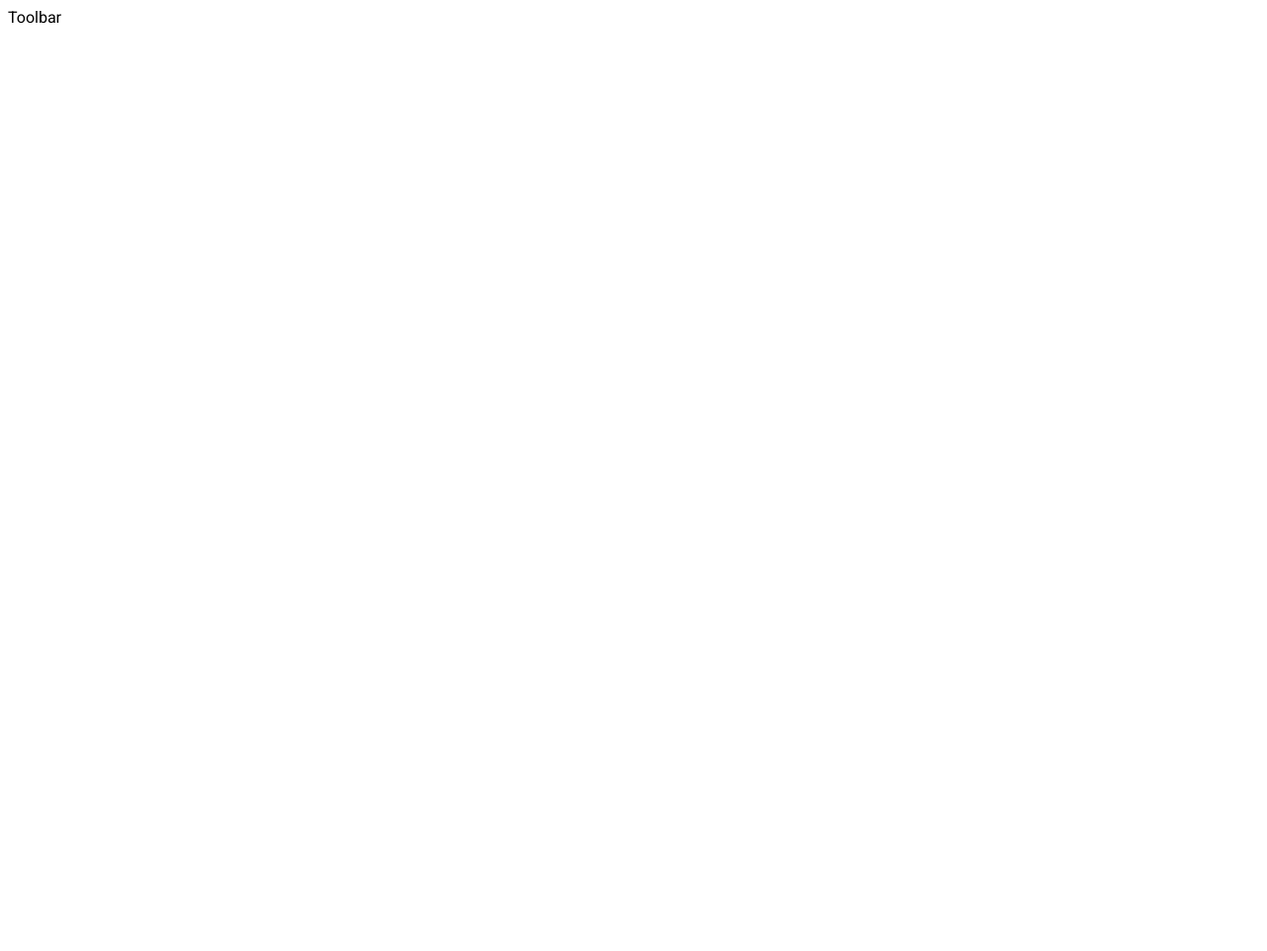
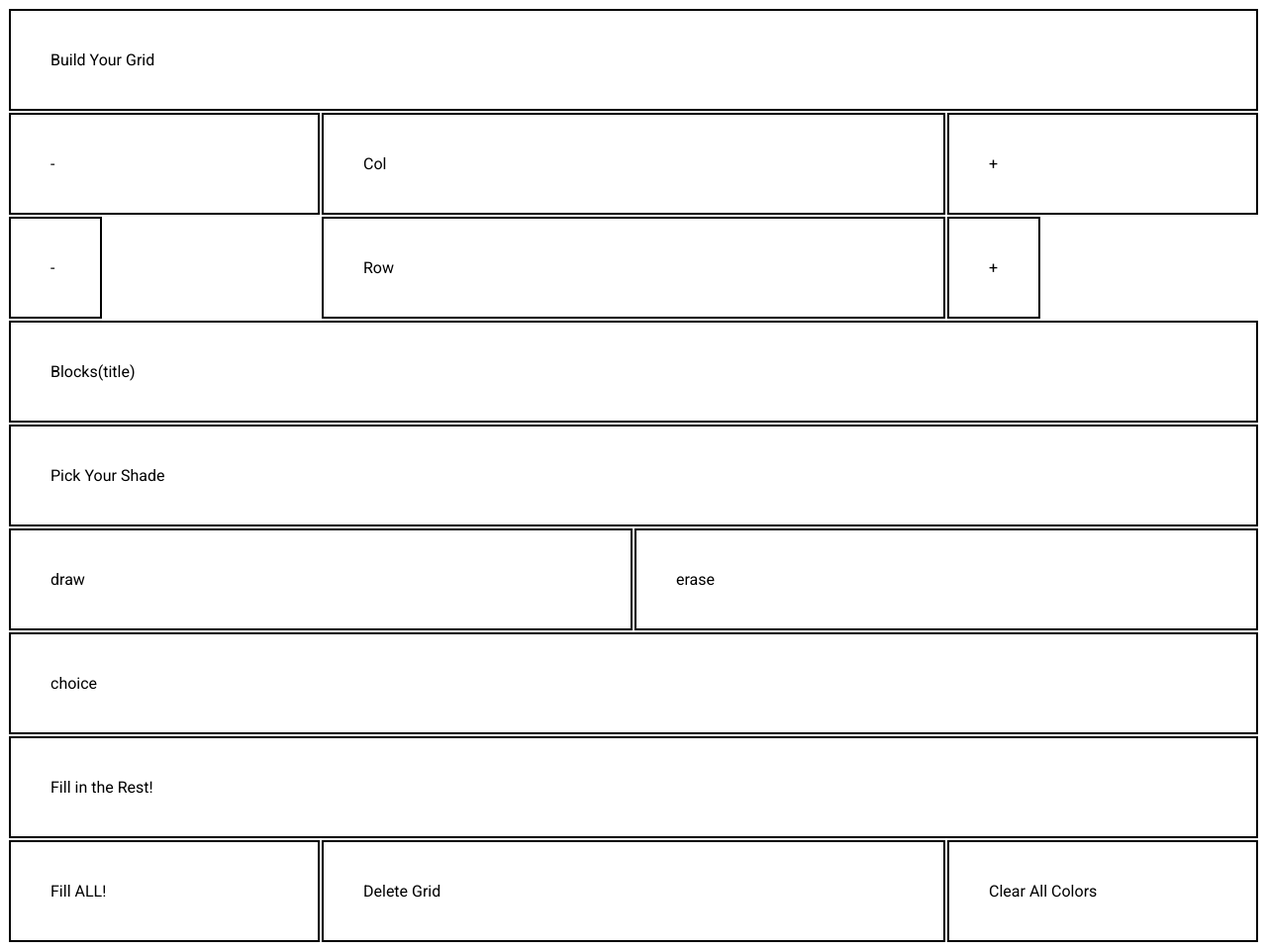
Before and after one commit to itsgivingchaotica/grid-art, a plain HTML site: page toolbar.html in a window 1280 px wide. Shown: the whole page at 99% size. Before the commit the page ends 800 px from the top, so only its background shows below. Drawn offline with Linux system fonts and the light colour scheme.

Commit message:
implement grid styling

```diff
--- a/styles/toolbar.css
+++ b/styles/toolbar.css
@@ -1,3 +1,90 @@
 #toolbar-container{
     font-family: 'Roboto', sans-serif;
+    display: grid;
+    grid-template-columns: repeat(4, 1fr);
+    grid-template-rows: auto;
+    grid-template-areas:
+        "header header header header"
+        "decrement-col col-block col-block increment-col"
+        "decrement-row row-block row-block increment-row"
+        "delete-grid delete-grid delete-grid delete-grid"
+        "color-pick color-pick color-pick color-pick"
+        "draw draw erase erase"
+        "choice choice choice choice"
+        "fill-rest fill-rest fill-rest fill-rest"
+        "fill-all clear-all clear-all clear-all-colors";
+
+    }
+
+#toolbar-container .item{
+    border: 2px solid black;
+    margin: 1px;
+    padding: 40px;
 }
+
+#item-a {
+    grid-area: header;
+}
+
+#item-b {
+    grid-area: delete-grid;
+}
+
+#item-c {
+    grid-area: decrement-col;
+    border: 3px solid black;
+}
+
+#item-d {
+    grid-area: increment-col;
+}
+
+#item-e{
+    grid-area: col-block;
+}
+
+#item-f{
+    grid-area: row-block;
+}
+
+#item-g{
+    grid-area: color-pick;
+}
+
+#item-h{
+    grid-area: draw;
+}
+
+#item-i {
+    grid-area: erase;
+}
+
+#item-j {
+    grid-area: choice;
+}
+
+#item-k {
+    grid-area: fill-rest;
+}
+
+#item-l{
+    grid-area: fill-all;
+}
+
+#item-m {
+    grid-area: clear-all-colors;
+}
+
+#item-n {
+    grid-area: decrement-row;
+    width: 10px;
+}
+
+#item-o {
+    grid-area: increment-row;
+    width: 10px;
+}
+
+#item-p {
+    grid-area: clear-all;
+}
--- a/toolbar.html
+++ b/toolbar.html
@@ -11,7 +11,54 @@
 </head>
 <body>
     <div id="toolbar-container">
-        Toolbar
+        <div id="item-a" class="item">
+            Build Your Grid
+        </div>
+        <div id="item-b" class="item">
+            Blocks(title)
+        </div>
+        <div id="item-c" class="item">
+            -
+        </div>
+        <div id="item-d" class="item">
+            +
+        </div>
+        <div id="item-e" class="item">
+            Col
+        </div>
+        <div id="item-f" class="item">
+            Row
+        </div>
+        <div id="item-g" class="item">
+            Pick Your Shade
+        </div>
+        <div id="item-h" class="item">
+            draw
+        </div>
+        <div id="item-i" class="item">
+            erase
+        </div>
+        <div id="item-j" class="item">
+            choice
+        </div>
+        <div id="item-k" class="item">
+            Fill in the Rest!
+        </div>
+        <div id="item-l" class="item">
+            Fill ALL!
+        </div>
+        <div id="item-p" class="item">
+            Delete Grid
+        </div>
+        <div id="item-m" class="item">
+            Clear All Colors
+        </div>
+        <div id="item-n" class="item">
+            -
+        </div>
+        <div id="item-o" class="item">
+            +
+        </div>
     </div>
 </body>
 </html>
```
Also changed, not shown: styles/index.css (+24 -2 lines).
